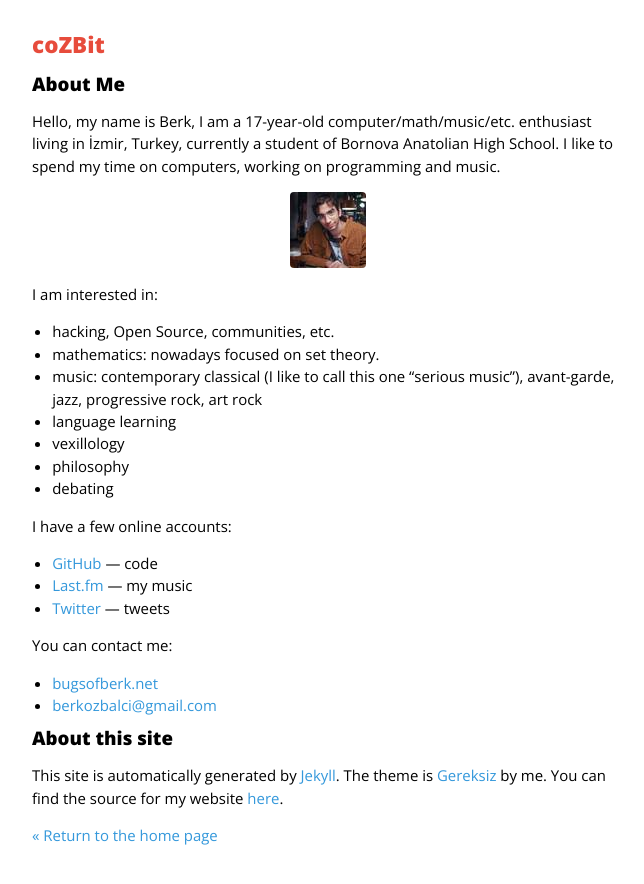
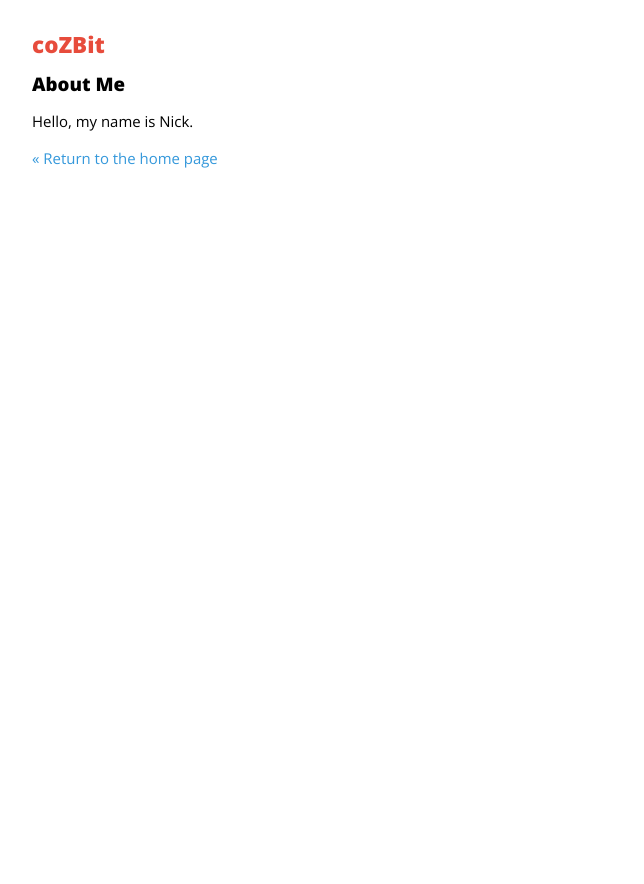
Before and after one commit to lugovskoy/lugovskoy.github.io, a Jekyll site: the page built from about/index.markdown, in a window 1280 px wide. Shown: the top 884 px of the page, without its empty margins (312-956 px from the left). Built offline with Jekyll 4.4.1, drawn with Linux system fonts in a browser that asks for light colours; Markdown is read by kramdown in place of the engine named in the settings.

Commit message:
Rename names, authors, ...

```diff
--- a/_config.yml
+++ b/_config.yml
@@ -4,8 +4,8 @@ gereksiz:
    author: "Nick Lugovskoy"
    email: "lugovksoy@gmail.com"
    domain: "cozbit.com"
-   analytics: "UA-49163162-1"
-   disqus: "lugovskoy"
+   analytics: "UA-15818219-8"
+   disqus: "cozbit"
 
 markdown: redcarpet
 permalink: p/:title
--- a/_layouts/default.html
+++ b/_layouts/default.html
@@ -2,8 +2,8 @@
 <html lang="en">
    <head>
       <meta charset="utf-8">
-      <meta name="description" content="Personal blog of Berk Özbalcı, about computers, math and music">
-      <meta name="author" content="Berk Özbalcı">
+      <meta name="description" content="Personal blog of Nick Lugovskoy, about computers, math and music">
+      <meta name="author" content="Nick Lugovskoy">
       <meta name="viewport" content="width=device-width">
       <link rel="stylesheet" href="/css/syntax.css">
       <link rel="stylesheet" href="/css/main.css">
--- a/_layouts/page.html
+++ b/_layouts/page.html
@@ -2,8 +2,8 @@
 <html lang="en">
    <head>
       <meta charset="utf-8">
-      <meta name="description" content="Personal blog of Berk Özbalcı, about computers, math and music">
-      <meta name="author" content="Berk Özbalcı">
+      <meta name="description" content="Personal blog of Nick Lugovskoy, about computers, math and music">
+      <meta name="author" content="Nick Lugovskoy">
       <meta name="viewport" content="width=device-width">
       <link rel="stylesheet" href="/css/syntax.css">
       <link rel="stylesheet" href="/css/main.css">
--- a/about/index.markdown
+++ b/about/index.markdown
@@ -3,41 +3,4 @@ layout: page
 title: About Me
 ---
 
-Hello, my name is Berk, I am a 17-year-old computer/math/music/etc. enthusiast living in İzmir, Turkey, currently a student of Bornova Anatolian High School. I like to spend my time on computers, working on programming and music.
-
-![A picture of Berk][profile]
-
-I am interested in:
-
-* hacking, Open Source, communities, etc.
-* mathematics: nowadays focused on set theory.
-* music: contemporary classical (I like to call this one "serious music"), avant-garde, jazz, progressive rock, art rock
-* language learning
-* vexillology
-* philosophy
-* debating
-
-I have a few online accounts:
-
-* [GitHub][github] — code
-* [Last.fm][lastfm] — my music
-* [Twitter][twitter] — tweets
-
-You can contact me:
-
-* [bugsofberk.net](http://bugsofberk.net)
-* [berkozbalci@gmail.com][email]
-
-## About this site
-
-This site is automatically generated by [Jekyll][jekyll]. The theme is [Gereksiz][gereksiz] by me. You can find the source for my website [here][blogsrc].
-
-[email]: mailto:berkozbalci@gmail.com
-[github]: https://github.com/berkoz
-[lastfm]: http://www.last.fm/user/theconjuring666
-[twitter]: https://twitter.com/bozbalci
-[jekyll]: http://jekyllrb.com
-[gereksiz]: https://github.com/berkoz/gereksiz
-[blogsrc]: https://github.com/berkoz/blog
-[artwork]: {{ site.url }}/assets/bug.png
-[profile]: {{ site.url }}/assets/berk.jpg
+Hello, my name is Nick.
--- a/index.html
+++ b/index.html
@@ -1,10 +1,10 @@
 ---
 layout: default
-title: Bugs of Berk
+title: cozbit
 ---
 
 <div id="home">
-   <p class="intro">Hi. I'm Berk Özbalcı (<a href="/about">about</a>). This is my blog (<a href="/atom.xml">Atom feed</a>).</p>
+   <p class="intro">Hi. I'm Nick Lugovskoy (<a href="/about">about</a>). This is my blog (<a href="/atom.xml">Atom feed</a>).</p>
 
    <h2>Blog posts</h2>
    <ul class="posts">
```
Also changed, not shown: _includes/ga.html (+7 -6 lines), README.md.
